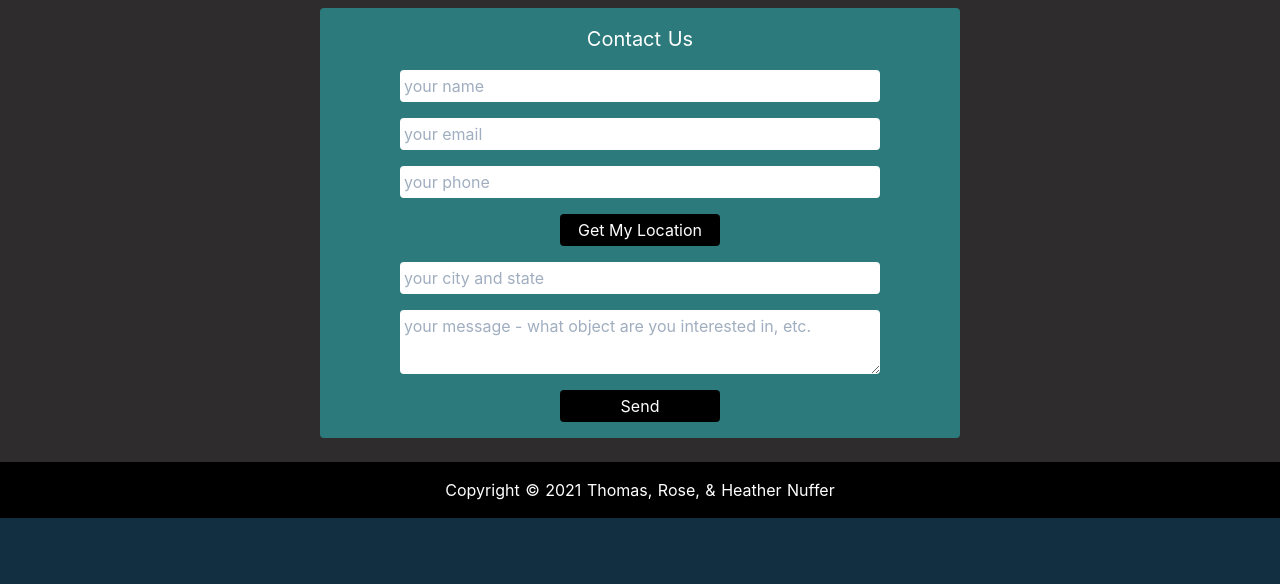
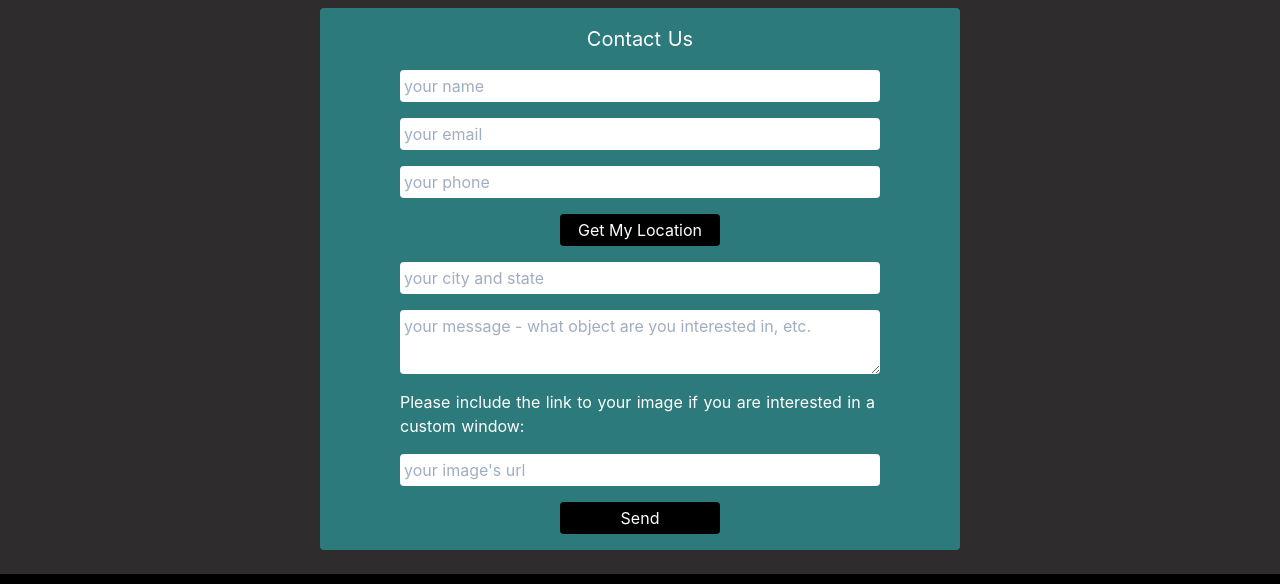
Before and after one commit to ethyl2/nuxt-experiment, a Nuxt app: page /3d-printing in a window 1280 px wide. Shown: the part 2410-2994 px from the top of the page. Before the commit the page ends 2928 px from the top, so only its background shows below. Built offline with nearby package versions, Linux system fonts and the light colour scheme.

Commit message:
Feat: Adds field for image url in printing form

```diff
--- a/pages/3d-printing/index.vue
+++ b/pages/3d-printing/index.vue
@@ -74,6 +74,8 @@
       <h2 class="text-white text-xl text-center">Contact Us</h2>
       <form
         class="flex flex-col space-y-4 md:mx-12 md:px-4"
+        enctype="multipart/form-data"
+        accept-charset="utf-8"
         @submit.prevent="submitForm"
       >
         <input
@@ -124,6 +126,18 @@
           placeholder="your message - what object are you interested in, etc."
           required
         />
+        <label for="upload"
+          >Please include the link to your image if you are interested in a
+          custom window:</label
+        >
+        <input
+          id="imgSrc"
+          v-model="submission.imgSrc"
+          type="url"
+          name="imgSrc"
+          class="text-black px-1 rounded leading-loose"
+          placeholder="your image's url"
+        />
         <button
           type="submit"
           class="w-full mx-auto rounded p-1 bg-black text-sm text-white text-center hover:bg-gray-700 md:text-base"
@@ -153,6 +167,7 @@ export default {
         phone: '',
         notes: '',
         location: '',
+        imgSrc: '',
       },
       userLocation: {
         lat: null,
```
